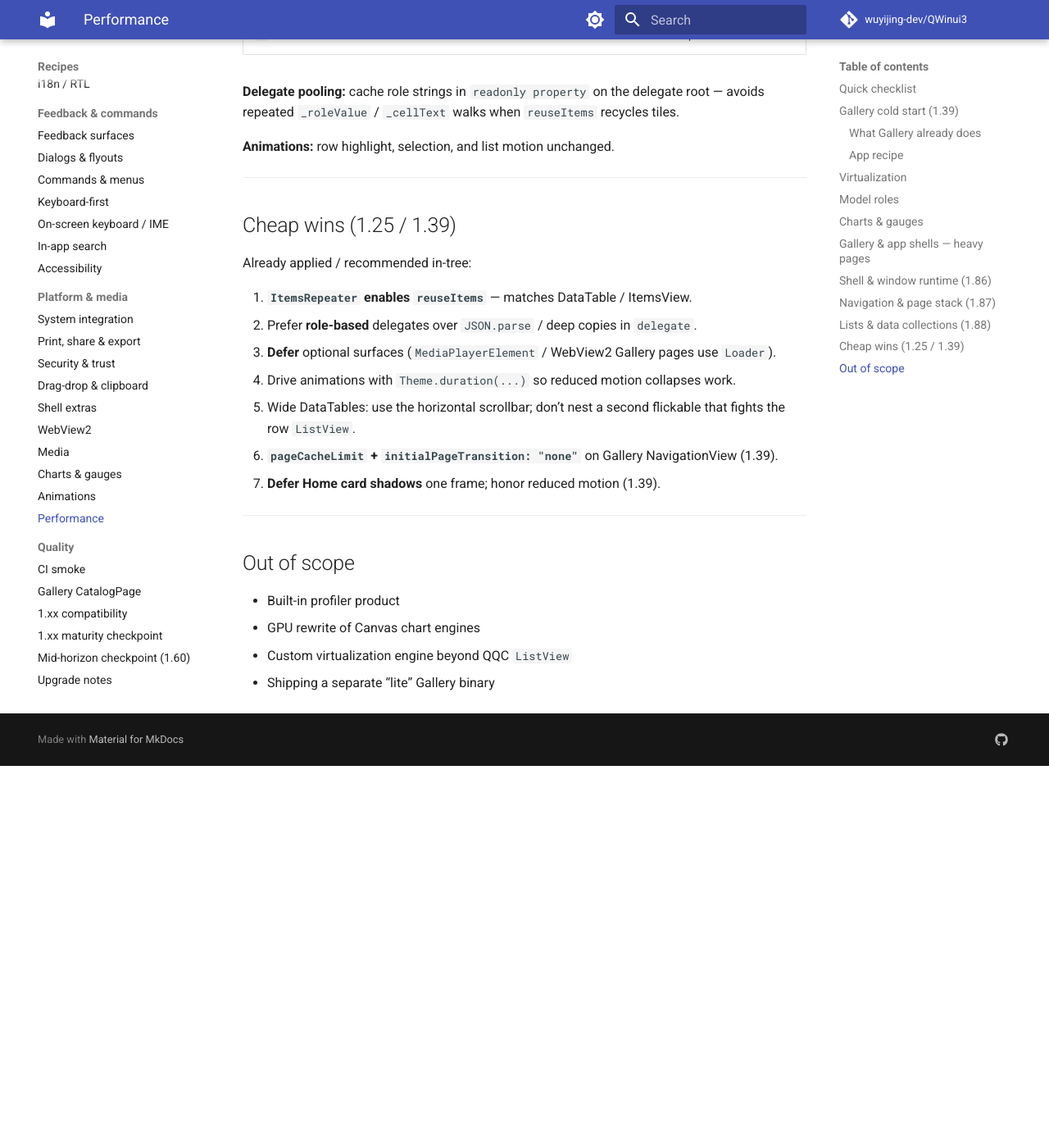
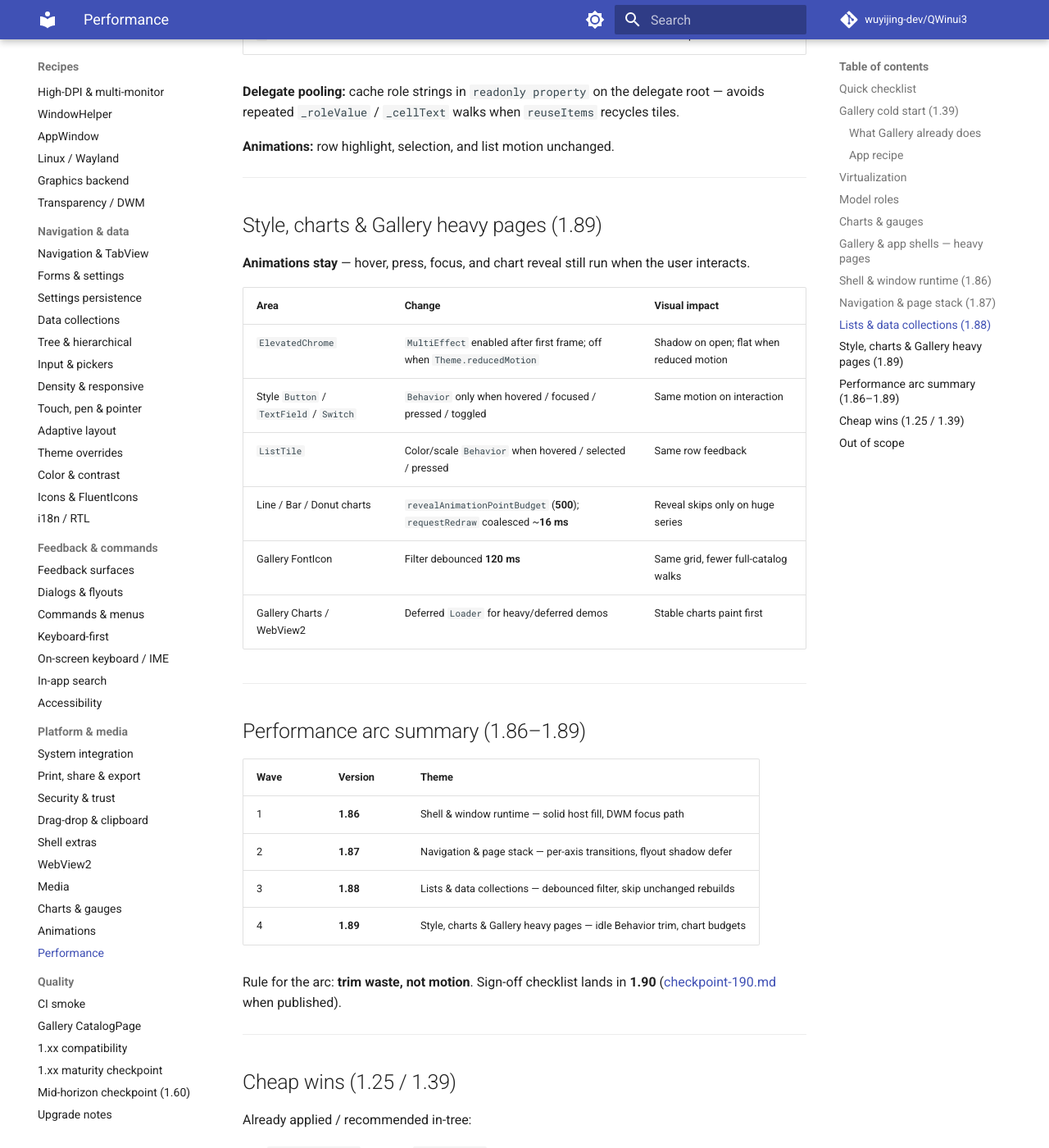
Before and after one commit to wuyijing-dev/QWinui3, an MkDocs documentation site: the page built from docs/performance.md, in a window 1280 px wide and 1400 px high, scrolled down 6885 px. Shown: the whole window at 82% size. Built offline with MkDocs 1.6.1 and Material for MkDocs 9.7.7, drawn with Linux system fonts in a browser that asks for light colours; comment, search, counter and statistics services are not loaded; before the commit the page ends 7819 px from its top, so only the background shows below that; some of the changed text lies outside the part shown.

Commit message:
Ship 1.89 Wave 4 style, charts, and Gallery heavy pages.
Defer ElevatedChrome MultiEffect, trim idle Style Behaviors without
losing hover motion, coalesce chart redraws with reveal point budget,
and defer heavy Gallery loaders — interaction animations unchanged.

```diff
--- a/CMakeLists.txt
+++ b/CMakeLists.txt
@@ -17,7 +17,7 @@
 
 # Product version is X.YY (two-digit minor), e.g. 1.00, 1.01, 1.10.
 # Git tags / packages use v${QWINUI3_VERSION}. CMake needs major.minor.patch.
-set(QWINUI3_VERSION "1.88")
+set(QWINUI3_VERSION "1.89")
 if(NOT QWINUI3_VERSION MATCHES "^[0-9]+\\.[0-9][0-9]$")
     message(FATAL_ERROR "QWINUI3_VERSION must be X.YY (two-digit minor), got '${QWINUI3_VERSION}'")
 endif()
--- a/docs/performance.md
+++ b/docs/performance.md
@@ -1,4 +1,4 @@
-# Performance handbook (1.25 / 1.39 / 1.86 / 1.88)
+# Performance handbook (1.25 / 1.39 / 1.86–1.89)
 
 Practical guidance for **large lists**, **DataTable**, **Canvas charts**, and **Gallery cold start**. QWinUI3 virtualizes through Qt Quick Controls `ListView` — there is no separate engine. Prefer these patterns before blaming the kit.
 
@@ -215,6 +215,34 @@
 
 ---
 
+## Style, charts & Gallery heavy pages (1.89)
+
+**Animations stay** — hover, press, focus, and chart reveal still run when the user interacts.
+
+| Area | Change | Visual impact |
+|------|--------|----------------|
+| `ElevatedChrome` | `MultiEffect` enabled after first frame; off when `Theme.reducedMotion` | Shadow on open; flat when reduced motion |
+| Style `Button` / `TextField` / `Switch` | `Behavior` only when hovered / focused / pressed / toggled | Same motion on interaction |
+| `ListTile` | Color/scale `Behavior` when hovered / selected / pressed | Same row feedback |
+| Line / Bar / Donut charts | `revealAnimationPointBudget` (**500**); `requestRedraw` coalesced ~**16 ms** | Reveal skips only on huge series |
+| Gallery FontIcon | Filter debounced **120 ms** | Same grid, fewer full-catalog walks |
+| Gallery Charts / WebView2 | Deferred `Loader` for heavy/deferred demos | Stable charts paint first |
+
+---
+
+## Performance arc summary (1.86–1.89)
+
+| Wave | Version | Theme |
+|------|---------|--------|
+| 1 | **1.86** | Shell & window runtime — solid host fill, DWM focus path |
+| 2 | **1.87** | Navigation & page stack — per-axis transitions, flyout shadow defer |
+| 3 | **1.88** | Lists & data collections — debounced filter, skip unchanged rebuilds |
+| 4 | **1.89** | Style, charts & Gallery heavy pages — idle Behavior trim, chart budgets |
+
+Rule for the arc: **trim waste, not motion**. Sign-off checklist lands in **1.90** ([checkpoint-190.md](checkpoint-190.md) when published).
+
+---
+
 ## Cheap wins (1.25 / 1.39)
 
 Already applied / recommended in-tree:
--- a/docs/stable-api.md
+++ b/docs/stable-api.md
@@ -253,6 +253,7 @@
 | **1.86** | Performance wave 1 — shell / window runtime ([performance.md](performance.md)) |
 | **1.87** | Performance wave 2 — navigation & page stack ([performance.md](performance.md)) |
 | **1.88** | Performance wave 3 — lists & data collections ([performance.md](performance.md)) |
+| **1.89** | Performance wave 4 — style, charts & Gallery heavy pages ([performance.md](performance.md)) |
 | **1.35** | Qt Creator kit polish — [qt-creator.md](qt-creator.md); example build presets |
 | **1.36** | Docs site IA — [recipes.md](recipes.md) hub; MkDocs Recipes sections |
 | **1.37** | Promote sweep — commands / Flyout / TabView / ShellWindow / pickers / progress / FontIcon / ItemsRepeater; explicit defer list |
--- a/docs/upgrade-notes.md
+++ b/docs/upgrade-notes.md
@@ -46,6 +46,19 @@
 ---
 
 ## Recent minors (filled)
+
+### Upgrade 1.88 → 1.89
+
+**Product version:** 1.89
+**Qt:** unchanged (6.5+ / recommended 6.8)
+
+#### Optional / polish
+
+- **Performance wave 4 (style/charts):** ElevatedChrome shadow defer; Style idle Behavior trim; chart reveal budget + coalesced redraw; Gallery heavy-page deferrals. [performance.md](performance.md).
+
+#### No action (compatible)
+
+- Theme / shell API unchanged. Interaction animations unchanged. Next: **1.90** close-out.
 
 ### Upgrade 1.87 → 1.88
 
```
Also changed, not shown: README.md (+2 -2 lines), ROADMAP.md (+7 -15 lines), docs/roadmap.md (+7 -15 lines), 13 other files.
